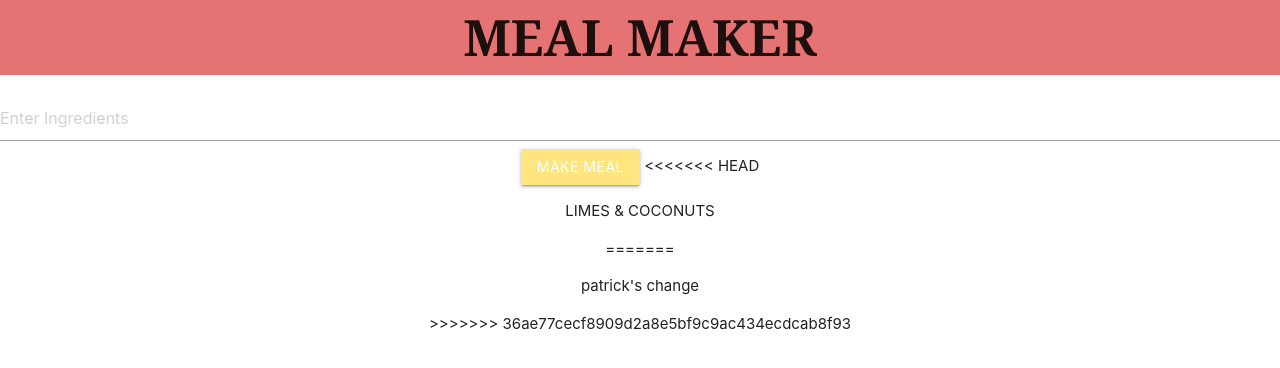
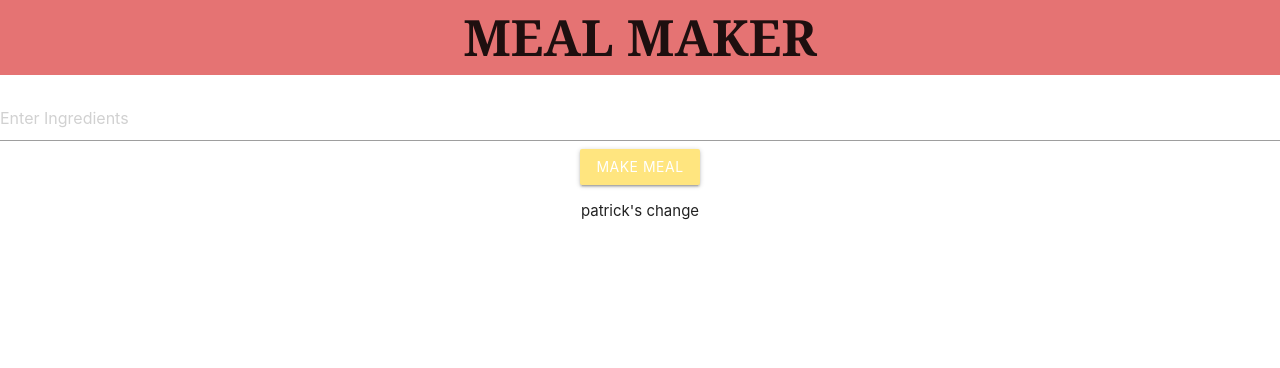
Before and after one commit to patrickarcher414/meal-maker, a plain HTML site: page index.html in a window 1280 px wide. Drawn offline with nearby package versions, Linux system fonts and the light colour scheme.

Commit message:
save before merge

```diff
--- a/index.html
+++ b/index.html
@@ -19,11 +19,7 @@
          <main>
             <input type="text" name="ingredients" placeholder="Enter Ingredients" />
             <button class="btn amber accent-1" id="make-meal-btn" type="submit">MAKE MEAL</button>
-<<<<<<< HEAD
-            <p>LIMES & COCONUTS</p>
-=======
             <p>patrick's change</p>
->>>>>>> 36ae77cecf8909d2a8e5bf9c9ac434ecdcab8f93
          </main>
      </div>
 
```
